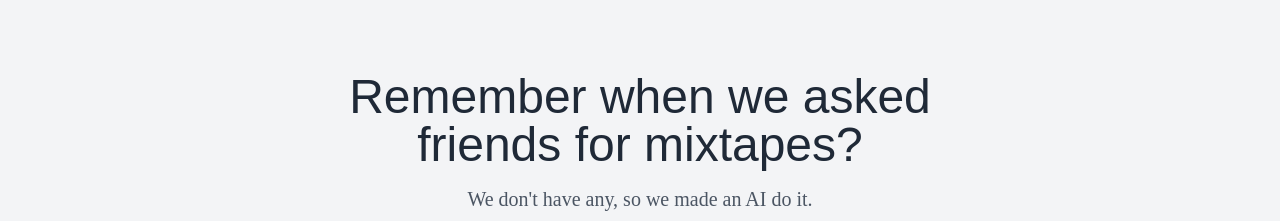
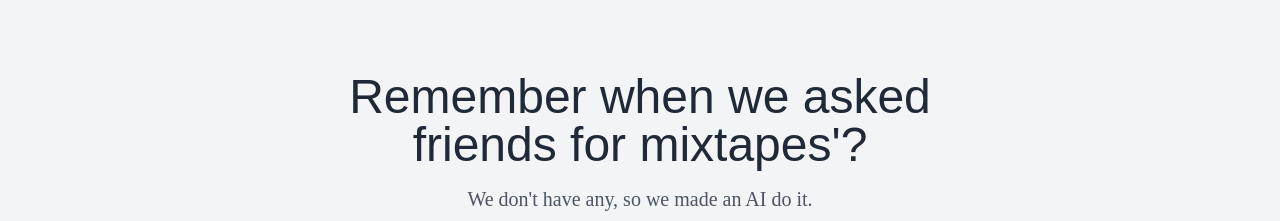
Before and after one commit to HZloto/llm-music, a Next.js app: page / in a window 1280 px wide. Shown: the part 209-430 px from the top of the page. Built offline with nearby package versions, Linux system fonts and the light colour scheme.

Commit message:
Refactor Lucide icons import in page.tsx

```diff
--- a/src/app/page.tsx
+++ b/src/app/page.tsx
@@ -1,10 +1,10 @@
-"use client"
+// "use client"
 
 import { useState, useEffect } from "react"
 import { Button } from "@/components/ui/button"
 import { Input } from "@/components/ui/input"
 import { motion, AnimatePresence } from "framer-motion"
-import { Music, Search, Info, Play, Youtube, AlertCircle } from "lucide-react"
+import { Music, Search, Play, Youtube, AlertCircle } from "lucide-react"
 import Link from "next/link"
 
 interface ApiResponse {
@@ -19,7 +19,6 @@ export default function Component() {
     "idle" | "animating" | "loading" | "recommendations" | "error"
   >("idle")
   const [words, setWords] = useState<string[]>([])
-  const [showHowItWorks, setShowHowItWorks] = useState(false)
   const [recommendations, setRecommendations] = useState<ApiResponse | null>(null)
   const [error, setError] = useState<string | null>(null)
   const [hoveredSongIndex, setHoveredSongIndex] = useState<number | null>(null)
@@ -120,11 +119,11 @@ export default function Component() {
               className="w-full max-w-2xl"
             >
               <h2 className="text-4xl md:text-5xl text-gray-800 mb-4 text-center font-sans">
-                <span className="hidden md:inline">Remember when we asked friends for mixtapes?</span>
+                <span className="hidden md:inline">Remember when we asked friends for mixtapes&#39;?</span>
                 <span className="md:hidden">No friends to show you music?</span>
               </h2>
               <p className="text-xl text-gray-600 mb-8 text-center font-serif">
-                <span className="hidden md:inline">We don't have any, so we made an AI do it.</span>
+                <span className="hidden md:inline">We don&#39;t have any, so we made an AI do it.</span>
                 <span className="md:hidden">Let our AI do it.</span>
               </p>
               <form
@@ -177,7 +176,7 @@ export default function Component() {
               className="fixed inset-0 flex flex-col items-center justify-center bg-gray-900 bg-opacity-90 p-4"
             >
               <motion.h2
-                className="text-4xl sm:text-5xl md:text-6xl font-bold text-white text-center font-sans font-bold mb-8"
+                className="text-4xl sm:text-5xl md:text-6xl font-bold text-white text-center font-sans mb-8"
                 variants={wordVariants}
               >
                 Creating your mood playlist
```
